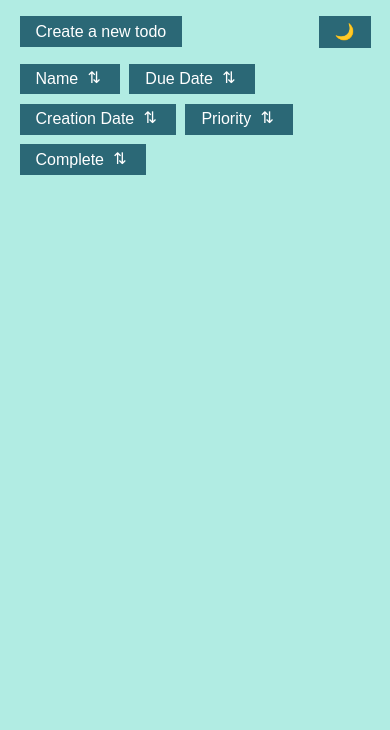
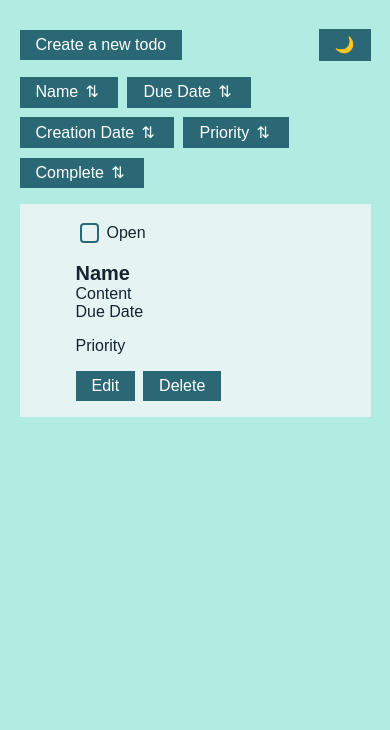
Before and after one commit to DeliaSjlia/project-1, a plain HTML site: page index.html in a window 390 px wide. Shown: the part 114-844 px from the top of the page. Drawn offline with Linux system fonts and the light colour scheme.

Commit message:
inserted todo item in html, worked on responsiveness, wip

```diff
--- a/index.html
+++ b/index.html
@@ -17,21 +17,59 @@
         </button>
       </div>
       <div class="filters">
-        <button class="filter-item" data-sort="name">
-          Name <span class="sort-icon">⇅</span>
+        <button class="filter-item" data-sort="name" data-sort-direction="none">
+          Name
         </button>
-        <button class="filter-item" data-sort="dueDate">
-          Due Date <span class="sort-icon">⇅</span>
+        <button
+          class="filter-item"
+          data-sort="dueDate"
+          data-sort-direction="none"
+        >
+          Due Date
         </button>
-        <button class="filter-item" data-sort="createdAt">
-          Creation Date <span class="sort-icon">⇅</span>
+        <button
+          class="filter-item"
+          data-sort="createdAt"
+          data-sort-direction="none"
+        >
+          Creation Date
         </button>
-        <button class="filter-item" data-sort="priority">
-          Priority <span class="sort-icon">⇅</span>
+        <button
+          class="filter-item"
+          data-sort="priority"
+          data-sort-direction="none"
+        >
+          Priority
         </button>
-        <button class="filter-item" data-sort="complete">
-          Complete <span class="sort-icon">⇅</span>
+        <button
+          class="filter-item"
+          data-sort="complete"
+          data-sort-direction="none"
+        >
+          Complete
         </button>
+      </div>
+      <div class="container-todo">
+        <ul class="todo-list">
+          <li class="todo-item">
+            <div class="checkbox-area">
+              <input type="checkbox" id="todo1" name="todo1" />
+              Open
+            </div>
+            <div class="content-area">
+              <h2>Name</h2>
+              <div>Content</div>
+              <div>Due Date</div>
+            </div>
+            <div class="priority-area">
+              <div>Priority</div>
+            </div>
+            <div class="actions-area">
+              <button>Edit</button>
+              <button>Delete</button>
+            </div>
+          </li>
+        </ul>
       </div>
     </main>
   </body>
--- a/script.js
+++ b/script.js
@@ -1,35 +1,26 @@
 // Dark/Light Theme Toggle
-const themeToggle = document.getElementById("theme-toggle");
+const toggleBtn = document.getElementById("theme-toggle");
 const icon = document.getElementById("theme-icon");
-const savedTheme = localStorage.getItem("theme");
 
-if (savedTheme) {
-  document.documentElement.setAttribute("data-theme", savedTheme);
-  updateIcon(savedTheme);
-}
+toggleBtn.addEventListener("click", () => {
+  const currentTheme = document.documentElement.dataset.theme;
 
-function updateIcon(theme) {
-  icon.textContent = theme === "dark" ? "☀️" : "🌙";
-}
+  const nextTheme = currentTheme === "dark" ? "light" : "dark";
 
-themeToggle.addEventListener("click", () => {
-  const current = document.documentElement.getAttribute("data-theme");
-  const newTheme = current === "dark" ? "light" : "dark";
+  document.documentElement.dataset.theme = nextTheme;
 
   icon.classList.add("flip");
 
   setTimeout(() => {
-    document.documentElement.setAttribute("data-theme", newTheme);
-    localStorage.setItem("theme", newTheme);
-    updateIcon(newTheme);
-
+    icon.textContent = nextTheme === "dark" ? "☀️" : "🌙";
     icon.classList.remove("flip");
-  }, 120);
+  }, 300);
 });
 
 //Sorting Buttons
 let sortBy = null;
 let sortDirection = "none";
+
 const sortButtons = document.querySelectorAll(".filter-item");
 
 sortButtons.forEach((button) => {
@@ -47,21 +38,13 @@ sortButtons.forEach((button) => {
       sortBy = sortByValue;
       sortDirection = "asc";
     }
-    updateSortIcons();
+
+    sortButtons.forEach((btn) => {
+      btn.dataset.sortDirection = "none";
+    });
+
+    if (sortBy) {
+      button.dataset.sortDirection = sortDirection;
+    }
   });
 });
-
-function updateSortIcons() {
-  sortButtons.forEach((button) => {
-    const icon = button.querySelector("span");
-    const sortByValue = button.dataset.sort;
-
-    if (sortBy !== sortByValue || sortDirection === "none") {
-      icon.textContent = "⇅";
-    } else if (sortDirection === "asc") {
-      icon.textContent = "↑";
-    } else {
-      icon.textContent = "↓";
-    }
-  });
-}
--- a/styles.css
+++ b/styles.css
@@ -1,57 +1,58 @@
 :root {
-  --c-background: #b1ece3;
+  color-scheme: light dark;
 
-  --c-surface: #ffffff;
+  --c-background: light-dark(#b1ece3, #14242f);
+  --c-surface: light-dark(#e5f4f3, #14364c);
 
-  --c-primary: #2b6876;
-  --c-primary-hover: #14364c;
-  --c-primary-active: #0d1b24;
+  --c-primary: light-dark(#2b6876, #47a8a6);
+  --c-primary-hover: light-dark(#14364c, #70e1d2);
+  --c-primary-active: light-dark(#0d1b24, #b1ece3);
 
-  --c-secondary: #47a8a6;
-  --c-secondary-hover: #2b6876;
+  --c-secondary: light-dark(#47a8a6, #70e1d2);
+  --c-secondary-hover: light-dark(#2b6876, #b1ece3);
 
-  --c-text: #14242f;
-  --c-text-muted: #2b6876;
-  --c-text-inverse: #ffffff;
+  --c-text: light-dark(#14242f, #e6f7f5);
+  --c-text-muted: light-dark(#2b6876, #70e1d2);
+  --c-text-inverse: light-dark(#ffffff, #14242f);
 
-  --c-border: #70e1d2;
-  --c-border-strong: #2b6876;
+  --c-border: light-dark(#70e1d2, #2b6876);
+  --c-border-strong: light-dark(#2b6876, #47a8a6);
 
-  --c-button: var(--c-primary);
-  --c-button-hover: var(--c-primary-hover);
-  --c-button-text: var(--c-text-inverse);
+  --c-button: light-dark(#2b6876, #70e1d2);
+  --c-button-hover: light-dark(#14364c, #b1ece3);
+  --c-button-text: light-dark(#ffffff, #14242f);
 
-  --c-filter-active: var(--c-primary-active);
+  --c-filter-active: light-dark(#0d1b24, #b1ece3);
+
+  --s-title-page: 2rem;
+  --s-title-card: 1.25rem;
+}
+
+[data-theme="light"] {
+  color-scheme: light;
 }
 
 [data-theme="dark"] {
-  --c-background: #14242f;
-
-  --c-surface: #14364c;
-
-  --c-primary: #47a8a6;
-  --c-primary-hover: #70e1d2;
-
-  --c-secondary: #70e1d2;
-  --c-secondary-hover: #b1ece3;
-
-  --c-text: #e6f7f5;
-  --c-text-muted: #70e1d2;
-  --c-text-inverse: #14242f;
-
-  --c-border: #2b6876;
-  --c-border-strong: #47a8a6;
-
-  --c-button: #70e1d2;
-  --c-button-hover: #b1ece3;
-  --c-button-text: #14242f;
+  color-scheme: dark;
 }
 
 /* Reset Default Styles */
+*,
+*::before,
+*::after {
+  box-sizing: border-box;
+}
+
+html,
 body,
-html {
+main {
   margin: 0;
   padding: 0;
+}
+
+h1,
+h2 {
+  margin: 0;
 }
 
 button {
@@ -61,20 +62,29 @@ button {
   border: none;
 }
 
+input[type="checkbox"] {
+  appearance: none;
+}
+
 /* Base Styles */
 body {
   background: var(--c-background);
   color: var(--c-text);
+
   font-family: "Rubik", sans-serif;
   font-optical-sizing: auto;
   font-weight: 400;
   font-style: normal;
+
+  transition:
+    background 0.3s ease,
+    color 0.3s ease;
 }
 
 main {
   max-width: 1300px;
+  width: 90%;
   margin-inline: auto;
-  width: 90%;
 }
 
 .topbar {
@@ -84,11 +94,27 @@ main {
   padding: 1em 0;
 }
 
+h1 {
+  font-size: var(--s-title-page);
+  color: var(--c-text);
+  margin-top: 40px;
+}
+
+h2 {
+  font-size: var(--s-title-card);
+  color: var(--c-text);
+}
+
 button {
   background: var(--c-button);
   color: var(--c-button-text);
+
   padding: 0.4em 1em;
   min-width: 2.5rem;
+
+  transition:
+    background 0.25s ease,
+    color 0.25s ease;
 }
 
 button:hover {
@@ -101,13 +127,7 @@ button:hover {
   gap: 0.6em;
 }
 
-.filters .filter-item {
-  display: flex;
-  text-align: left;
-  gap: 0.4em;
-}
-
-.sort-icon {
+.filter-item::after {
   display: inline-flex;
   justify-content: center;
   align-items: center;
@@ -118,9 +138,79 @@ button:hover {
   line-height: 1;
 }
 
-/* Animations */
+input[type="checkbox"] {
+  width: 1.2rem;
+  height: 1.2rem;
+
+  border: 2px solid var(--c-border-strong);
+  border-radius: 4px;
+
+  cursor: pointer;
+  background: var(--c-surface);
+  transition: all 0.2s ease;
+}
+
+input[type="checkbox"]:hover {
+  border-color: var(--c-button-hover);
+}
+
+input[type="checkbox"]:checked {
+  background: var(--c-primary);
+  border-color: var(--c-primary);
+}
+
+.todo-list {
+  list-style: none;
+  background: var(--c-surface);
+}
+
+/*Layout*/
+.todo-item {
+  display: grid;
+  padding: 1em;
+  gap: 1em;
+  grid-template-columns: auto 1fr auto;
+  grid-template-areas: "checkbox content priority actions";
+
+  @media screen and (max-width: 600px) {
+    grid-template-columns: 1fr;
+    grid-template-areas:
+      "checkbox"
+      "content"
+      "priority"
+      "actions";
+  }
+}
+
+.checkbox-area {
+  grid-area: checkbox;
+  gap: 0.3em;
+  display: flex;
+  align-items: center;
+}
+
+.content-area {
+  grid-area: content;
+}
+
+.priority-area {
+  grid-area: priority;
+  gap: 0.5em;
+  display: flex;
+  align-items: center;
+}
+
+.actions-area {
+  grid-area: actions;
+  gap: 0.5em;
+  display: flex;
+  align-items: center;
+}
+
+/* Theme Icon Animation */
 #theme-icon {
   display: inline-block;
+
   transition:
     transform 0.65s ease,
     opacity 0.65s ease;
@@ -131,4 +221,15 @@ button:hover {
   opacity: 0;
 }
 
-/* Responsive Design */
+/* Sort Icon States */
+.filter-item[data-sort-direction="desc"]:after {
+  content: "↓";
+}
+
+.filter-item[data-sort-direction="asc"]:after {
+  content: "↑";
+}
+
+.filter-item[data-sort-direction="none"]:after {
+  content: "⇅";
+}
```
